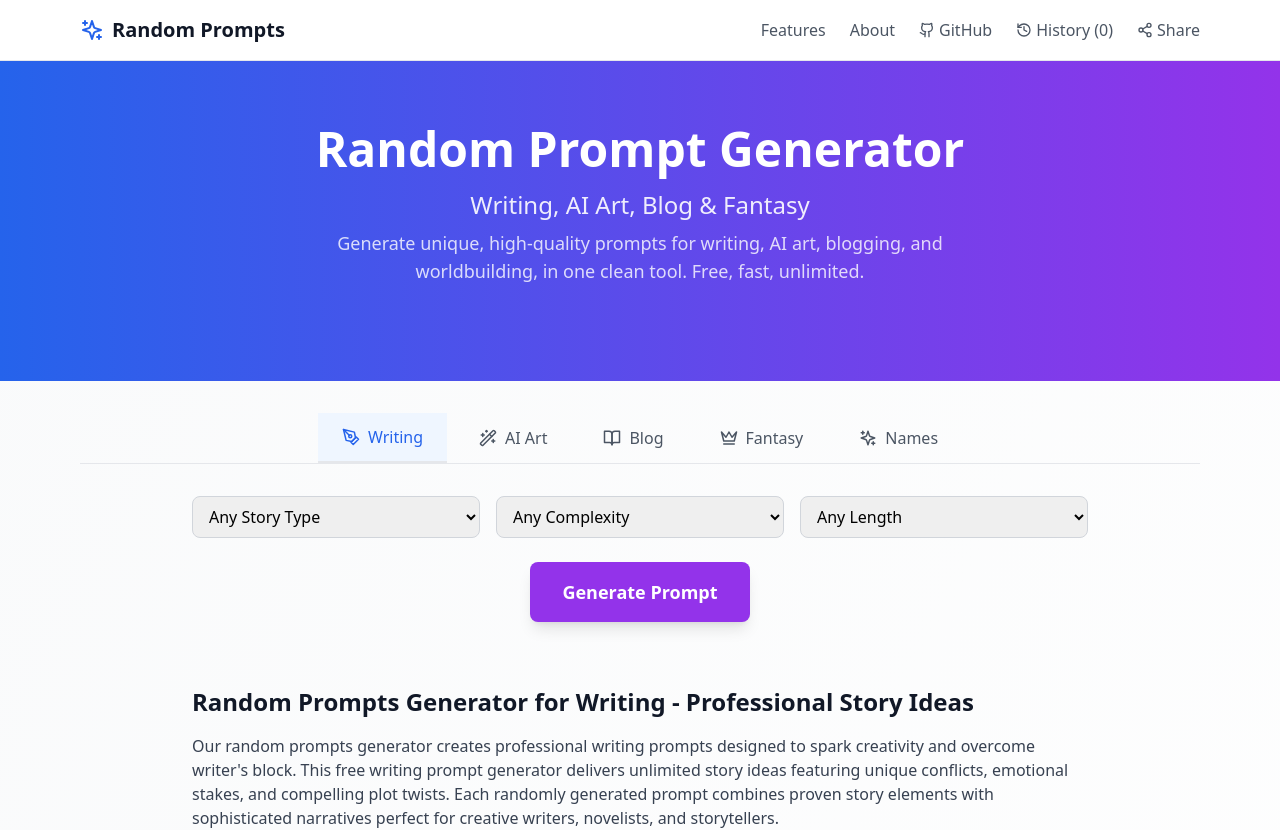
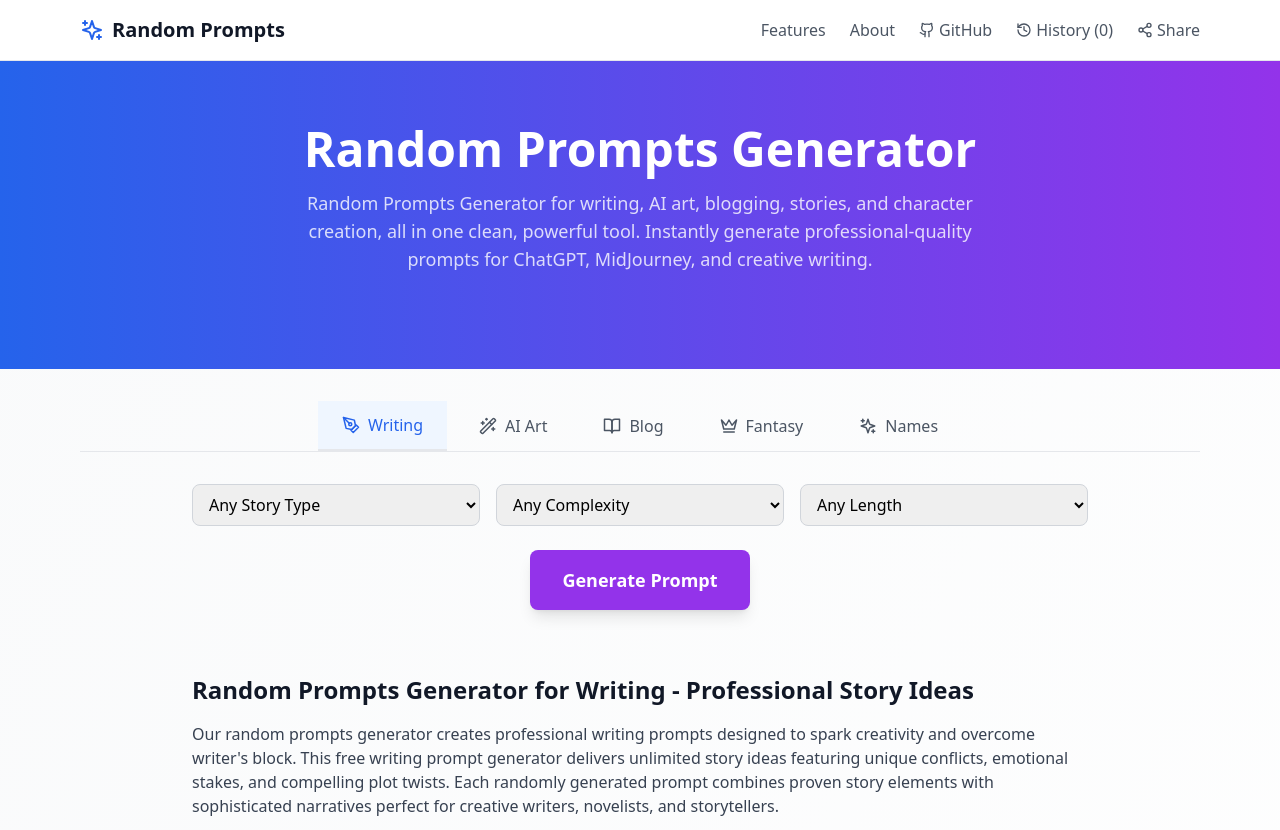
Before and after one commit to rakela/random-prompts-generator, a React (Vite) app: page / in a window 1280 px wide. Shown: the top 830 px of the page. Built offline with nearby package versions, Linux system fonts and the light colour scheme.

Commit message:
Update prompt-generator.tsx

```diff
--- a/prompt-generator.tsx
+++ b/prompt-generator.tsx
@@ -880,14 +880,11 @@ const PromptGenerator = () => {
       <div className="bg-gradient-to-r from-blue-600 to-purple-600 text-white py-16">
         <div className="max-w-4xl mx-auto px-4 text-center">
           <h1 className="text-4xl md:text-5xl font-bold mb-4">
-            Random Prompt Generator
+            Random Prompts Generator
           </h1>
-          <p className="text-xl md:text-2xl mb-2 opacity-90">
-            Writing, AI Art, Blog & Fantasy
-          </p>
+
           <p className="text-lg opacity-80 mb-8 max-w-2xl mx-auto">
-            Generate unique, high-quality prompts for writing, AI art, blogging, and worldbuilding, in one clean tool. Free, fast, unlimited.
-          </p>
+Random Prompts Generator for writing, AI art, blogging, stories, and character creation, all in one clean, powerful tool. Instantly generate professional-quality prompts for ChatGPT, MidJourney, and creative writing.          </p>
         </div>
       </div>
 
```
